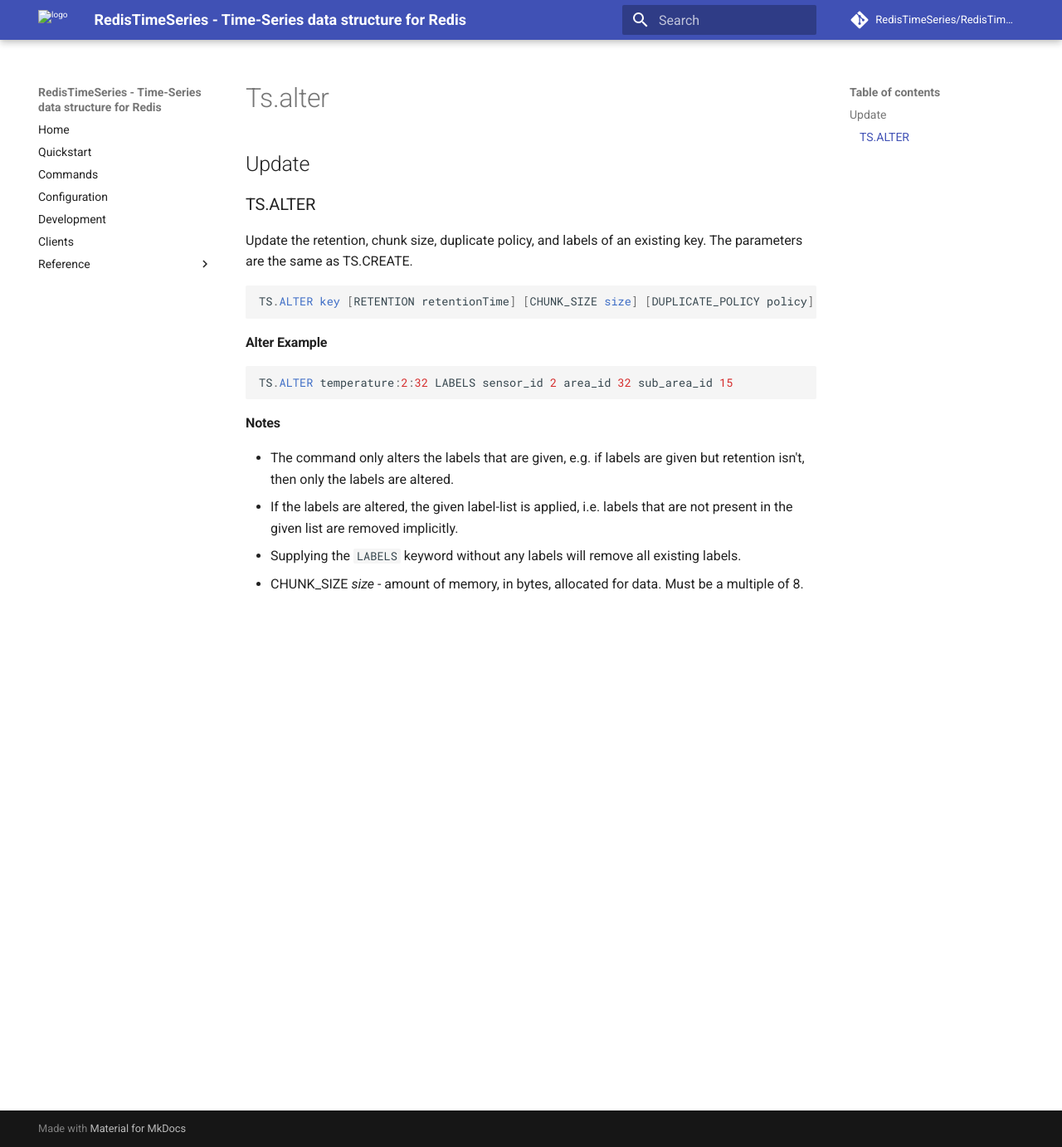
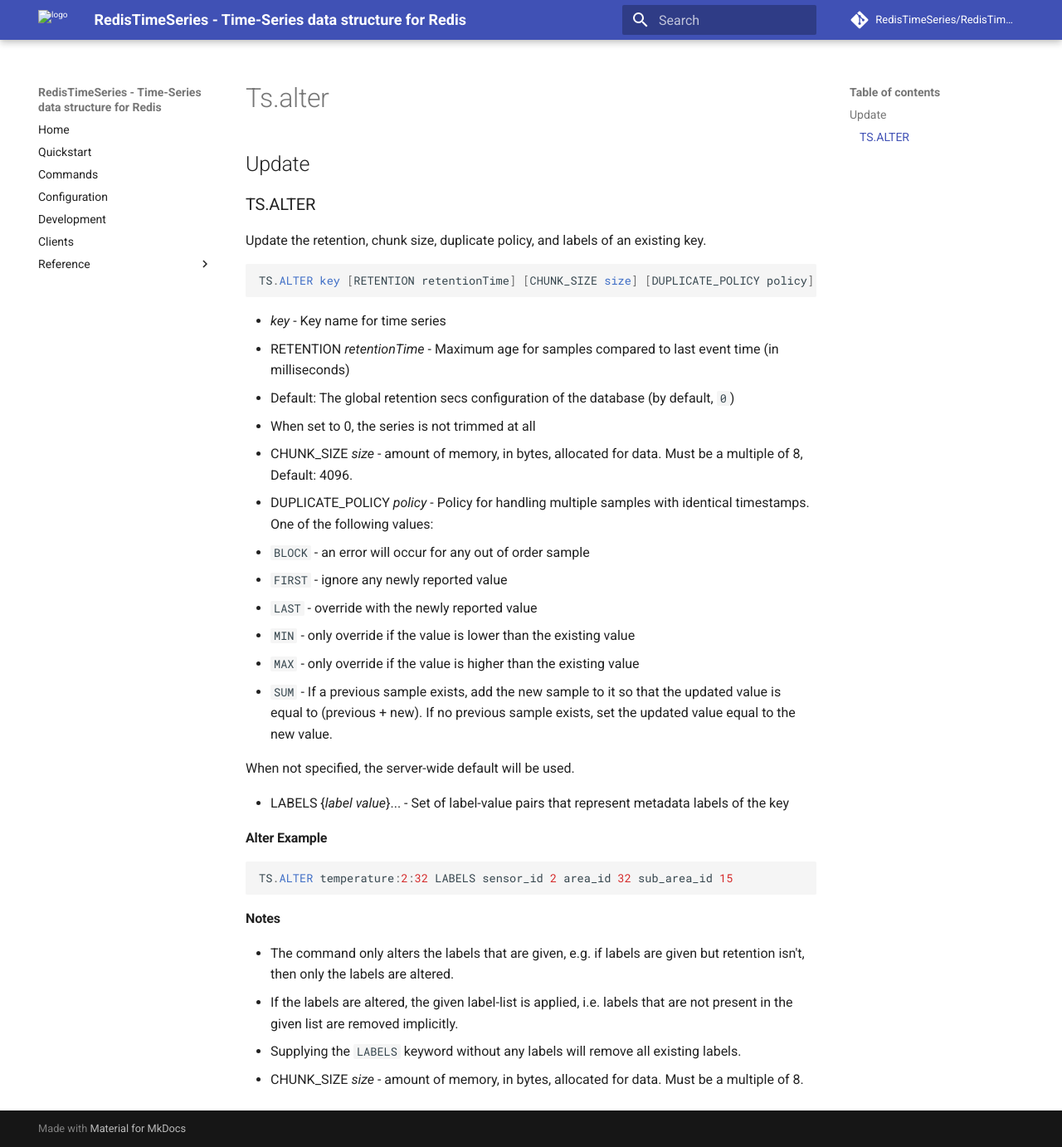
Before and after one commit to RedisTimeSeries/RedisTimeSeries, an MkDocs documentation site: the page built from docs/commands/ts.alter.md, in a window 1280 px wide and 1382 px high. Shown: the whole window at 83% size. Built offline with MkDocs 1.6.1 and Material for MkDocs 9.7.7, drawn with Linux system fonts in a browser that asks for light colours; comment, search, counter and statistics services are not loaded.

Commit message:
Update ts.alter.md

````diff
--- a/docs/commands/ts.alter.md
+++ b/docs/commands/ts.alter.md
@@ -2,11 +2,28 @@
 
 ### TS.ALTER
 
-Update the retention, chunk size, duplicate policy, and labels of an existing key. The parameters are the same as TS.CREATE.
+Update the retention, chunk size, duplicate policy, and labels of an existing key.
 
 ```sql
 TS.ALTER key [RETENTION retentionTime] [CHUNK_SIZE size] [DUPLICATE_POLICY policy] [LABELS {label value}...]
 ```
+
+- _key_ - Key name for time series
+- RETENTION _retentionTime_ - Maximum age for samples compared to last event time (in milliseconds)
+   - Default: The global retention secs configuration of the database (by default, `0`)
+   - When set to 0, the series is not trimmed at all
+- CHUNK_SIZE _size_ - amount of memory, in bytes, allocated for data. Must be a multiple of 8, Default: 4096.
+- DUPLICATE_POLICY _policy_ - Policy for handling multiple samples with identical timestamps. One of the following values:
+  - `BLOCK` - an error will occur for any out of order sample
+  - `FIRST` - ignore any newly reported value
+  - `LAST` - override with the newly reported value
+  - `MIN` - only override if the value is lower than the existing value
+  - `MAX` - only override if the value is higher than the existing value
+  - `SUM` - If a previous sample exists, add the new sample to it so that the updated value is equal to (previous + new). If no previous sample exists, set the updated value equal to the new value.
+
+  When not specified, the server-wide default will be used.
+
+- LABELS {_label_ _value_}... - Set of label-value pairs that represent metadata labels of the key
 
 #### Alter Example
 
````
